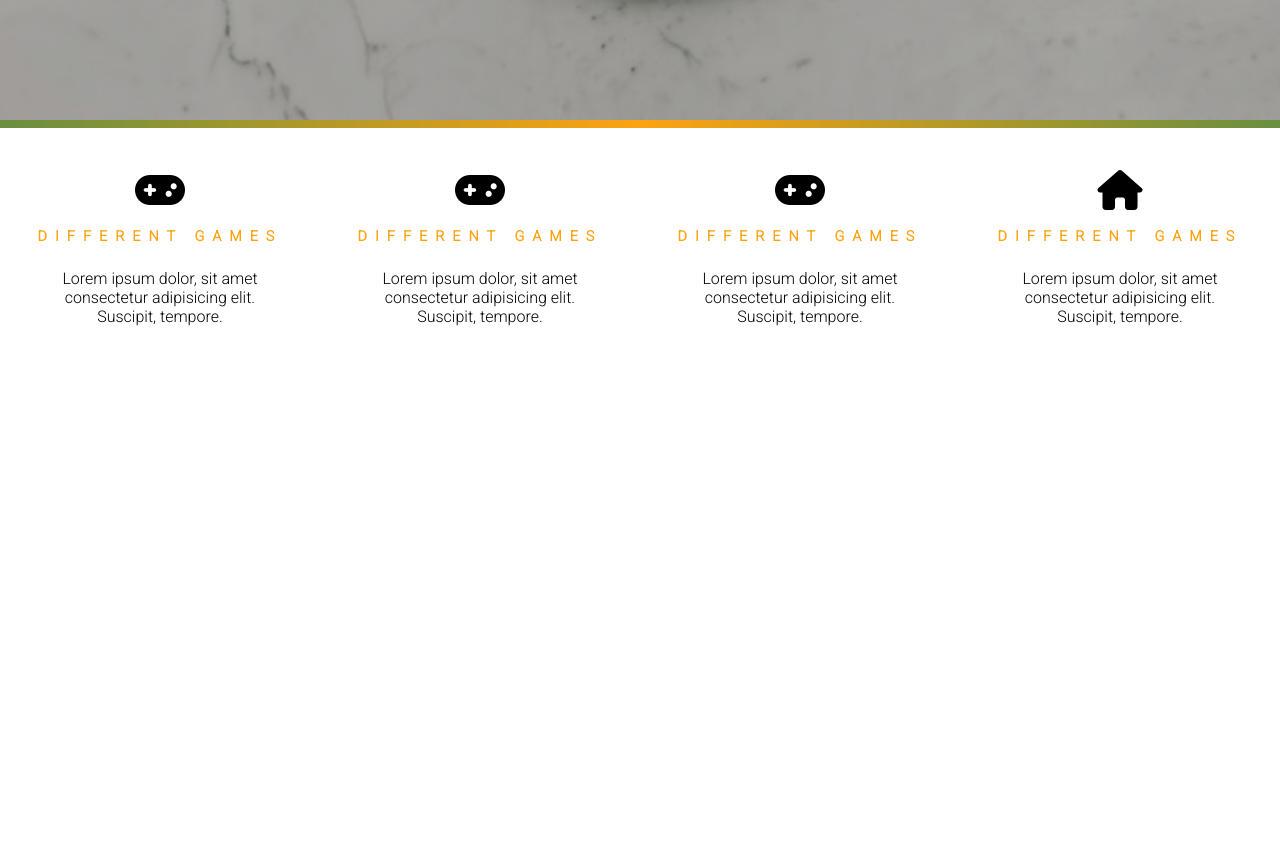
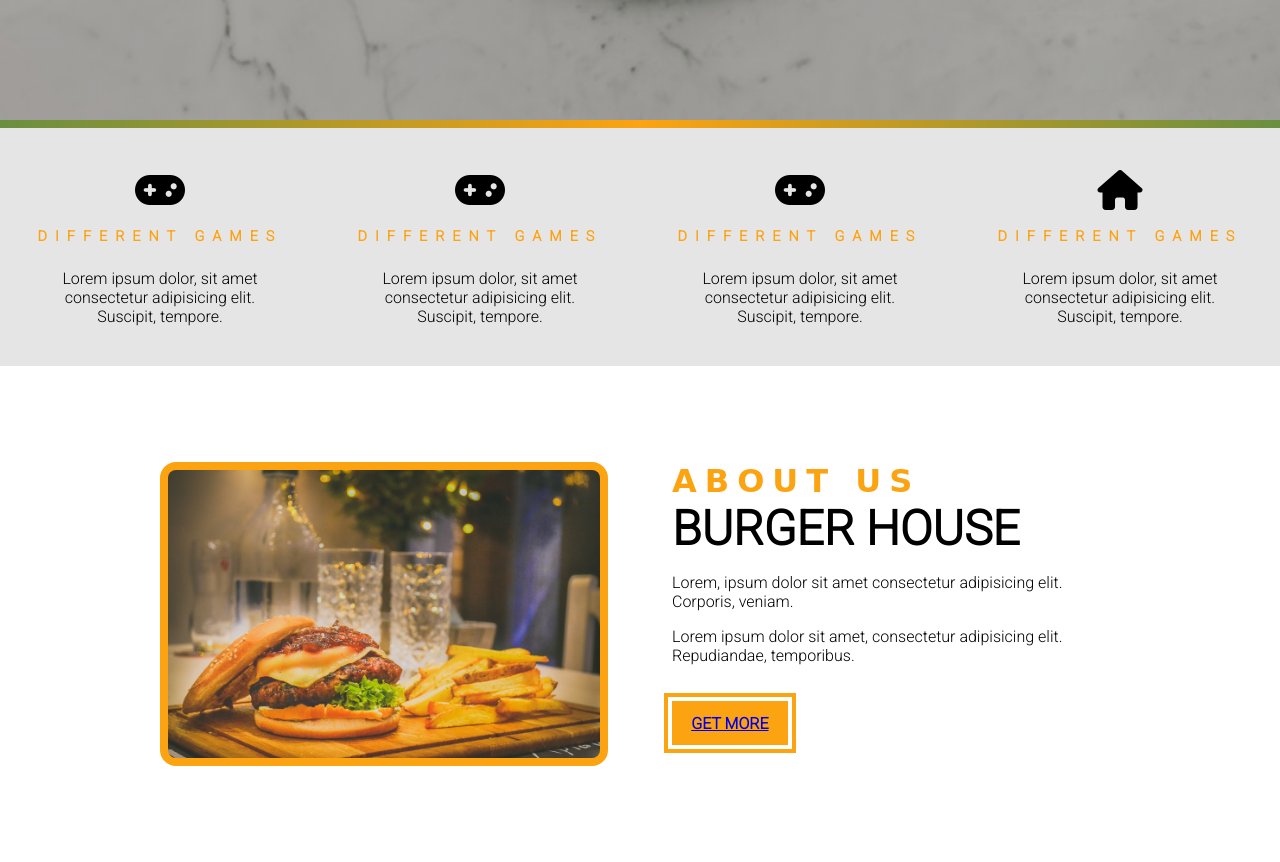
Before and after one commit to HajjiShirwac/Third, a plain HTML site: page index.html in a window 1280 px wide. Shown: the part 680-1542 px from the top of the page. Before the commit the page ends 1046 px from the top, so only its background shows below. Drawn offline with Linux system fonts and the light colour scheme; a web font is replaced by a local one.

Commit message:
burger project

```diff
--- a/index.html
+++ b/index.html
@@ -30,7 +30,7 @@
     </div>
     <!-- content-divider -->
     <!-- specials -->
-    <section class="specials">
+    <section class="specials clearfix">
         <article class="special">
             <span class="special-icons">
                 <i class="fa-solid fa-gamepad"></i>
@@ -86,5 +86,36 @@
 
     </section>
     <!-- specials ends here -->
+
+    <!-- About Starts Here -->
+    <section class="about">
+        <div class="section-center clearfix">
+            <!-- First Column Starts Here -->
+            <article class="about-img">
+                <div class="about-picture-container">
+                    <img src="./Images/about-bcg.jpg" alt="" class="about-picture">
+                </div>
+            </article>
+            <!-- first column ends here -->
+            <article class="about-info">
+                <!-- section title -->
+                <div>
+                    <h3 class="section-subtitle">About Us</h3>
+                    <h2 class="section-title">Burger House</h2>
+                </div>
+                <!-- End of section title -->
+                <p class="about-text">
+                    Lorem, ipsum dolor sit amet consectetur adipisicing
+                     elit. Corporis, veniam.
+                </p>
+                <p class="about-text">
+                    Lorem ipsum dolor sit amet, consectetur
+                    adipisicing elit. Repudiandae, temporibus.
+                </p>
+                <a href="about.html" class="main-banner-btn">Get More</a>
+            </article>
+        </div>
+    </section>
+    <!-- About Ends Here -->
 </body>
 </html>
--- a/style.css
+++ b/style.css
@@ -26,6 +26,15 @@ body{
     } */
 
 /*ends here helper classes */
+
+/* Clearfix starts here */
+.clearfix::before,.clearfix::after{
+    content:"";
+    clear: both;
+    display: table;
+
+}
+/* Clearfix Ends here */
 
 .header{
     min-height: 100vh;
@@ -69,6 +78,7 @@ body{
     outline: 0.3rem solid var(--secondaryColor);
     outline-offset: 4px;
     transition: var(--mainTransition);
+    margin-top: 20px;
 }
 
 .main-btn,
@@ -187,6 +197,57 @@ body{
 }
 
 
+/* End Specials */
+
+/* About */
+.section-center{
+    padding: 4rem 0;
+    width: 80vw;
+    max-width: 1170px;
+    margin: 0 auto;
+}
+.about-img,.about-info{
+    padding: 2rem 0;
+}
+.about-picture-container{
+    background: var(--secondaryColor);
+    border: 0.5rem solid var(--secondaryColor);
+    border-radius: 1rem;
+    overflow: hidden;
 
 
-/* End Specials */
+}
+.about-picture{
+    width: 100%;
+    display: block;
+    transition: var(--mainTransition);
+
+}
+.about-picture-container:hover .about-picture{
+    opacity: 0.7;
+    transform: scale(1.2);
+}
+.section-subtitle{
+    font-size: 2rem;
+    font-family: var(--macondoText);
+    letter-spacing: var(--letterSpacing);
+    text-transform: uppercase;
+    color: var(--secondaryColor);
+}
+.section-title{
+    font-size: 3rem;
+    text-transform: uppercase;
+}
+.about-text{
+    margin: 1rem 0;
+    max-width: 26rem;
+}
+@media screen and (min-width:992px){
+    .about-img,.about-info{
+        float: left;
+        width: 50%;
+        padding: 2rem;
+    }
+}
+
+/* About Ends Here */
```
